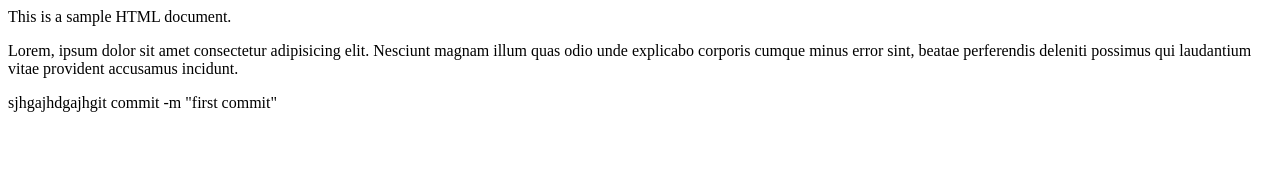
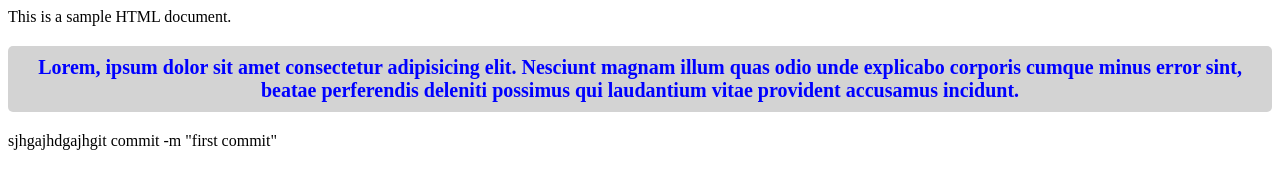
Before and after one commit to okaygayu/DumbyWebsite, a plain HTML site: page index.html in a window 1280 px wide. Drawn offline with Linux system fonts and the light colour scheme.

Commit message:
adding styles

```diff
--- a/index.html
+++ b/index.html
@@ -4,6 +4,7 @@
     <meta charset="UTF-8">
     <meta name="viewport" content="width=device-width, initial-scale=1.0">
     <title>Document</title>
+    <link rel="stylesheet" href="style.css">
 </head>
 <body>
     This is a sample HTML document.
--- /dev/null
+++ b/style.css
@@ -0,0 +1,9 @@
+p{
+    color: blue;
+    font-size: 20px;
+    font-weight: bold;
+    text-align: center;
+    background-color: lightgray;
+    padding: 10px;
+    border-radius: 5px;
+}
```
